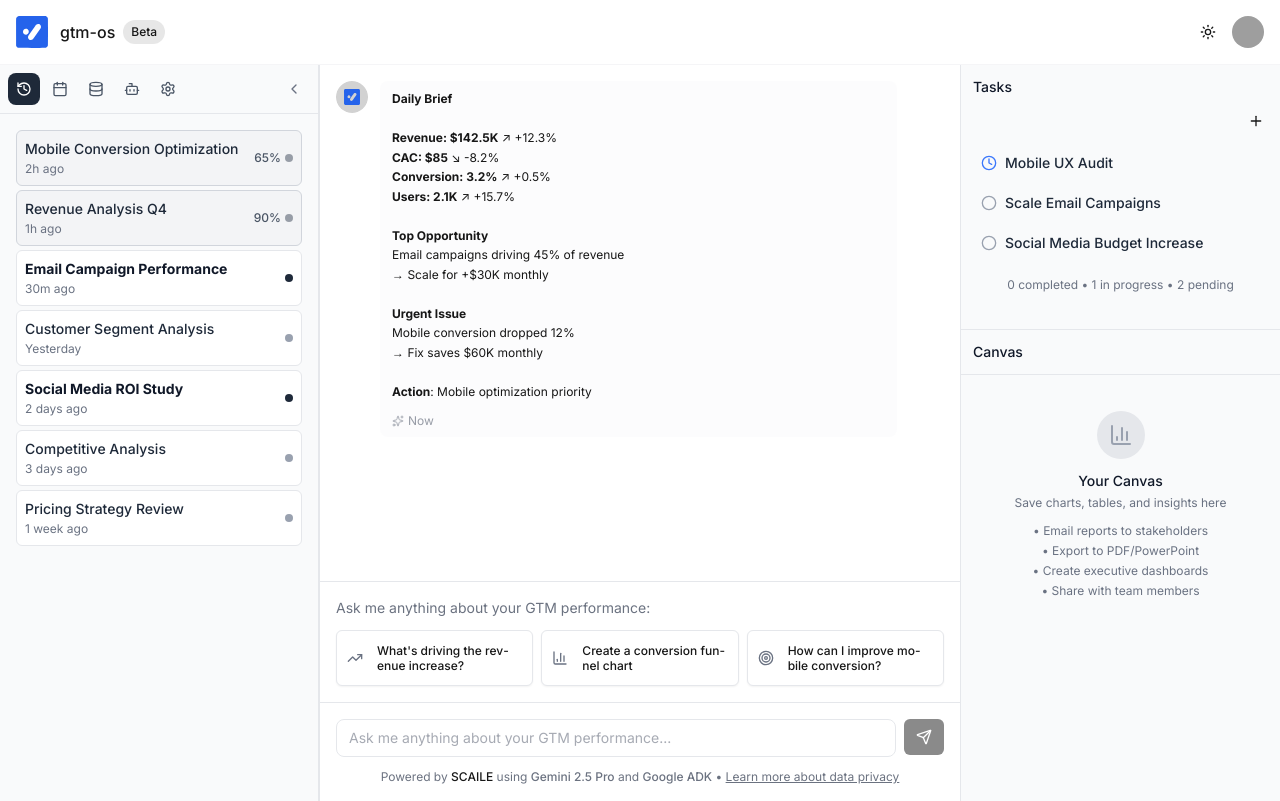
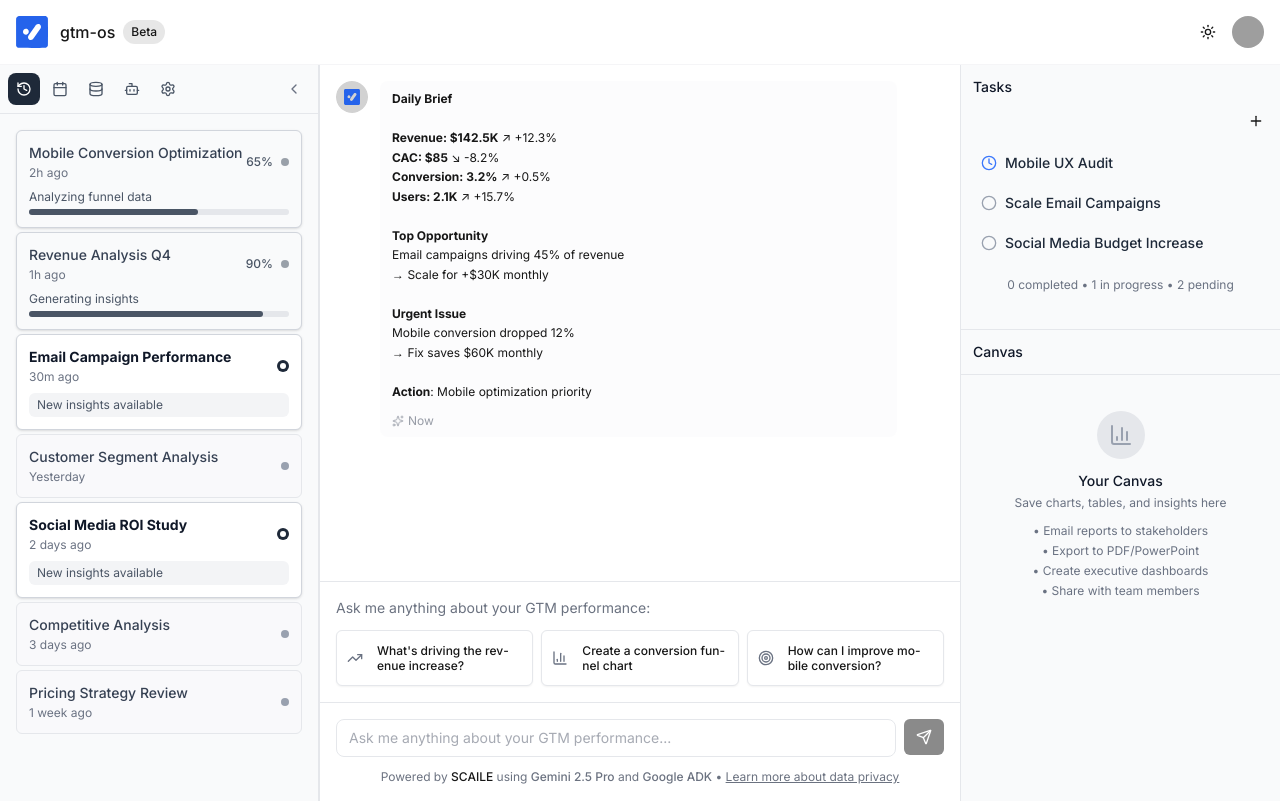
Before and after one commit to SCAILE-it/gtm-os, a Next.js app: page / in a window 1280 px wide. Both pictures are taken after a click on the button 24 px from the left and 89 px from the top of the page. Built offline with nearby package versions, Linux system fonts and the light colour scheme; grey boxes are pictures that could not be loaded.

Commit message:
Enhanced flow history with progress bars and better read/unread indicators

```diff
--- a/src/components/layout/left-sidebar-tabs.tsx
+++ b/src/components/layout/left-sidebar-tabs.tsx
@@ -113,35 +113,65 @@ export function LeftSidebarTabs({ dailyDigest, collapsed, onToggleCollapse, onTa
             ].map((flow, index) => (
               <div
                 key={index}
-                       className={`p-2 rounded border cursor-pointer transition-colors ${
+                className={`p-3 rounded border cursor-pointer transition-all duration-200 ${
                   flow.status === 'active'
-                           ? 'border-gray-300 dark:border-gray-600 bg-gray-100 dark:bg-[#404040] hover:bg-gray-200 dark:hover:bg-[#525252]'
-                           : 'border-gray-200 dark:border-gray-600 bg-white dark:bg-[#262626] hover:bg-gray-50 dark:hover:bg-[#3A3E4E]'
+                    ? 'border-gray-300 dark:border-gray-600 bg-gray-50 dark:bg-[#262626] hover:bg-gray-100 dark:hover:bg-[#404040] shadow-sm'
+                    : !flow.read
+                    ? 'border-gray-300 dark:border-gray-500 bg-white dark:bg-[#171717] hover:bg-gray-50 dark:hover:bg-[#262626] shadow-sm'
+                    : 'border-gray-200 dark:border-gray-700 bg-gray-50/50 dark:bg-[#171717]/50 hover:bg-gray-50 dark:hover:bg-[#262626]'
                 }`}
               >
+                <div className="space-y-2">
+                  {/* Header */}
                   <div className="flex items-center justify-between">
-                  <div className="flex-1 min-w-0 mr-2">
+                    <div className="flex-1 min-w-0">
                       <div className={`text-sm truncate ${
-                      !flow.read ? 'font-bold text-gray-900 dark:text-gray-100' : 'font-medium text-gray-800 dark:text-gray-200'
+                        !flow.read ? 'font-bold text-gray-900 dark:text-gray-100' : 'font-medium text-gray-700 dark:text-gray-300'
                       }`}>
                         {flow.name}
                       </div>
                       <div className="text-xs text-gray-500 dark:text-gray-500 mt-0.5">{flow.time}</div>
                     </div>
 
-                  <div className="flex items-center gap-1 flex-shrink-0">
+                    <div className="flex items-center gap-2 flex-shrink-0">
                       {flow.status === 'active' && (
                         <div className="text-xs text-gray-600 dark:text-gray-400 font-medium">{flow.progress}%</div>
                       )}
 
+                      {/* Status Indicator */}
                       {flow.status === 'active' ? (
                         <div className="w-2 h-2 bg-gray-600 rounded-full animate-pulse" />
                       ) : !flow.read ? (
-                             <div className="w-2 h-2 bg-gray-800 dark:bg-gray-300 rounded-full" />
+                        <div className="w-3 h-3 bg-gray-800 dark:bg-gray-200 rounded-full flex items-center justify-center">
+                          <div className="w-1.5 h-1.5 bg-white dark:bg-gray-800 rounded-full" />
+                        </div>
                       ) : (
                         <div className="w-2 h-2 bg-gray-400 rounded-full" />
                       )}
                     </div>
+                  </div>
+
+                  {/* Progress Bar for Active Flows */}
+                  {flow.status === 'active' && (
+                    <div className="space-y-1">
+                      <div className="flex items-center justify-between text-xs">
+                        <span className="text-gray-600 dark:text-gray-400">{flow.task}</span>
+                      </div>
+                      <div className="w-full bg-gray-200 dark:bg-gray-700 rounded-full h-1.5">
+                        <div
+                          className="bg-gray-600 dark:bg-gray-400 h-1.5 rounded-full transition-all duration-300"
+                          style={{ width: `${flow.progress}%` }}
+                        />
+                      </div>
+                    </div>
+                  )}
+
+                  {/* Unread Indicator */}
+                  {!flow.read && flow.status === 'completed' && (
+                    <div className="text-xs text-gray-600 dark:text-gray-400 bg-gray-100 dark:bg-[#404040] px-2 py-1 rounded">
+                      New insights available
+                    </div>
+                  )}
                 </div>
               </div>
             ))}
```
Lines whose indentation alone changed are shown as unchanged.
